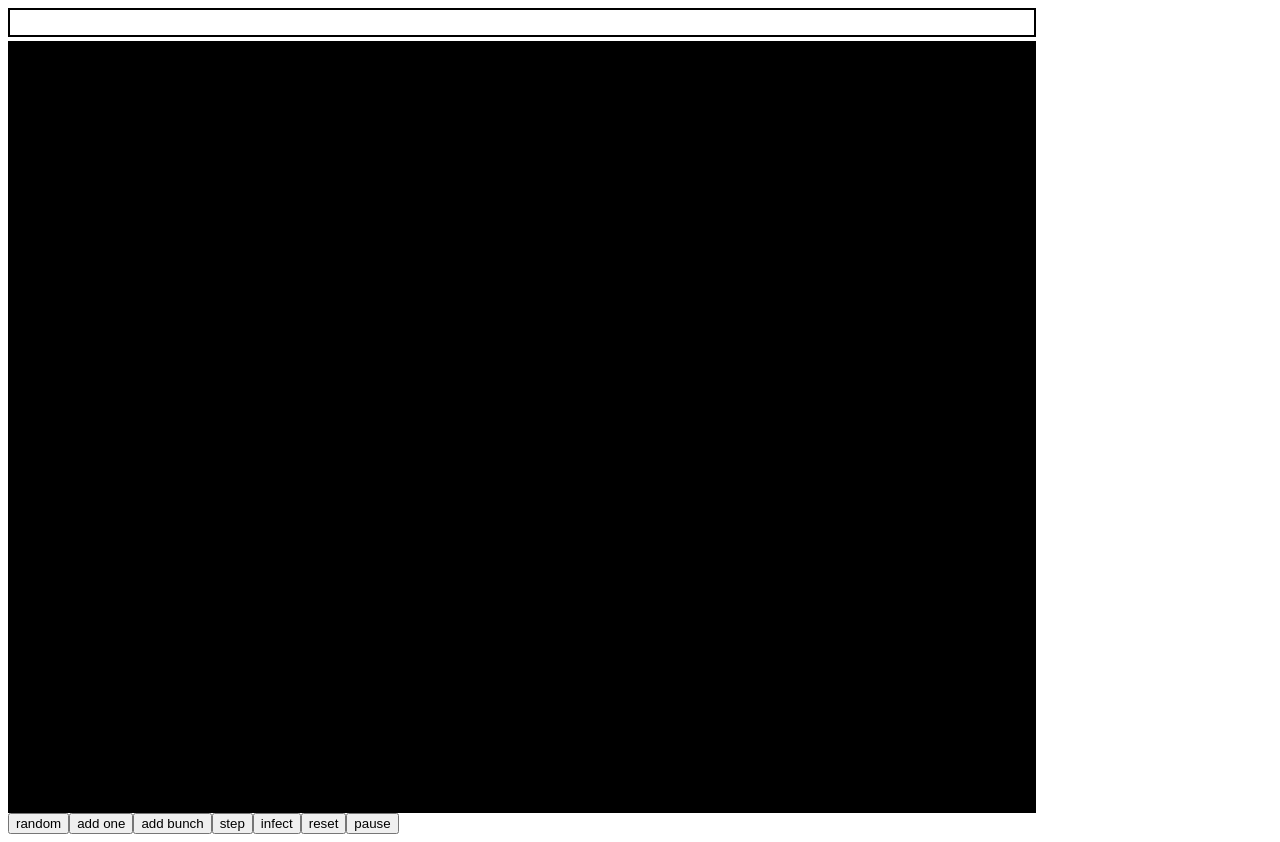
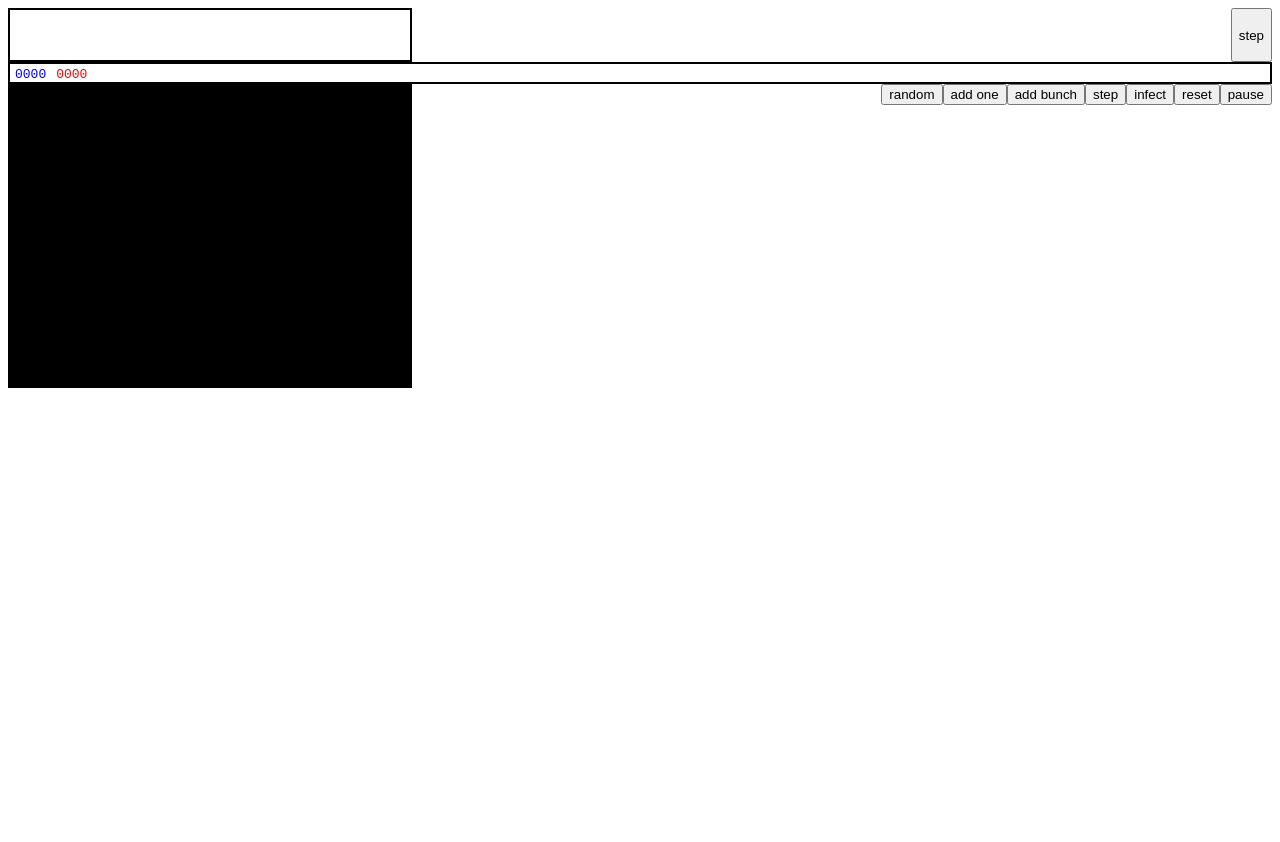
Before and after one commit to bkirkby/ReactBoids, a React (Create React App) app: page / in a window 1280 px wide. After the commit the page ends 800 px from the top, so only its background shows below. Built offline with nearby package versions, Linux system fonts and the light colour scheme.

Commit message:
implemented graphing

```diff
--- a/src/App.js
+++ b/src/App.js
@@ -1,4 +1,4 @@
-import React, { useEffect, useState, useCallback } from "react";
+import React, { useEffect, useState } from "react";
 import "./styles.css";
 
 import BirdCanvas from "./BirdCanvas";
@@ -6,56 +6,66 @@ import GraphCanvas from "./GraphCanvas";
 import Swarm from "./Swarm";
 
 export default function App() {
-  const [boidsCtx1, setBoidsCtx1] = useState();
-  const [boidsCtx2, setBoidsCtx2] = useState();
-  const [canvasWidth] = useState(1024);
-  const [canvasHeight] = useState(768);
+  const [boidsCtx, setBoidsCtx] = useState();
+  // const [boidsCtx2, setBoidsCtx2] = useState();
+  const [canvasWidth] = useState(400);
+  const [canvasHeight] = useState(300);
   const [boids, setBoids] = useState([]);
-  const [dispBuffer, setDispBuffer] = useState(1);
+  // const [dispBuffer, setDispBuffer] = useState(1);
 
   useEffect(() => {
     const canvasOne = document.getElementById("boidsCanvas-one");
-    setBoidsCtx1(canvasOne.getContext("2d"));
-    const canvasTwo = document.getElementById("boidsCanvas-two");
-    setBoidsCtx2(canvasTwo.getContext("2d"));
+    setBoidsCtx(canvasOne.getContext("2d"));
+    // const canvasTwo = document.getElementById("boidsCanvas-two");
+    // setBoidsCtx2(canvasTwo.getContext("2d"));
   }, []);
 
-  const switchDisplayBuffer = useCallback(() => {
-    setDispBuffer(dispBuffer => {
-      console.log(
-        "bk: App.js: App: switchDisplayBuffer: setDispBuffer: dispBuffer: ",
-        dispBuffer
-      );
-      return dispBuffer === 1 ? 2 : 1;
-    });
-  }, [setDispBuffer]);
+  // const switchDisplayBuffer = useCallback(() => {
+  //   setDispBuffer(dispBuffer => {
+  //     return dispBuffer === 1 ? 2 : 1;
+  //   });
+  // }, [setDispBuffer]);
 
-  useEffect(() => {
-    switchDisplayBuffer();
-  }, [boids, switchDisplayBuffer]);
+  // useEffect(() => {
+  //   switchDisplayBuffer();
+  // }, [boids, switchDisplayBuffer]);
+
+  const zeroFill = num => {
+    let ret = "";
+    const maxLen = 4;
+    for (let i = maxLen - ("" + num).length; i > 0; i--) {
+      ret += "0";
+    }
+    return ret + num;
+  };
 
   return (
-    <>
-      <GraphCanvas canvasWidth={canvasWidth} canvasHeight={25} />
+    <div className="app">
+      <GraphCanvas boids={boids} canvasWidth={canvasWidth} canvasHeight={50} />
+      <div className="counters">
+        <span className="normal">{zeroFill(boids.length)}</span>
+        <span className="infected">
+          {zeroFill(boids.filter(b => b.state === "infected").length)}
+        </span>
+      </div>
       <BirdCanvas
         id="boidsCanvas-one"
         canvasWidth={canvasWidth}
         canvasHeight={canvasHeight}
-        show={dispBuffer === 1 ? true : false}
       />
-      <BirdCanvas
+      {/*<BirdCanvas
         id="boidsCanvas-two"
         canvasWidth={canvasWidth}
         canvasHeight={canvasHeight}
         show={dispBuffer === 2 ? true : false}
-      />
+      />*/}
       <Swarm
-        boidsCtx={dispBuffer === 1 ? boidsCtx2 : boidsCtx1}
+        boidsCtx={boidsCtx}
         canvasWidth={canvasWidth}
         canvasHeight={canvasHeight}
         boids={boids}
         setBoids={setBoids}
       />
-    </>
+    </div>
   );
 }
--- a/src/BirdCanvas.js
+++ b/src/BirdCanvas.js
@@ -8,7 +8,7 @@ export default function BirdCanvas(props) {
       height={props.canvasHeight}
       style={{
         backgroundColor: "black",
-        display: props.show ? "flex" : "none"
+        flexBasis: props.canvasWidth + "px"
       }}
     />
   );
--- a/src/GraphCanvas.js
+++ b/src/GraphCanvas.js
@@ -1,5 +1,65 @@
-import React from "react";
+import React, { useEffect, useState } from "react";
 
-export default function GraphCanvas(props) {
-  return <canvas width={props.canvasWidth} height={props.canvasHeight} />;
+export default function GraphCanvas({ canvasWidth, canvasHeight, boids }) {
+  const [ctx, setCtx] = useState();
+  const [boidGraph, setBoidGraph] = useState([]); // {numInfected:0, numNormal:0}
+
+  useEffect(() => {
+    // clearCanvas
+    // if (ctx) {
+    //   ctx.beginPath();
+    //   ctx.fillStyle = "red";
+    //   ctx.clearRect(0, 0, canvasWidth, canvasHeight);
+    //   ctx.closePath();
+    // }
+    // drawGraph
+    const lineWidth = 2;
+    if (ctx) {
+      boidGraph.forEach((bg, i) => {
+        const infectedHeight = (bg.numInfected / bg.numNormal) * canvasHeight;
+        const normalHeight = canvasHeight - infectedHeight;
+
+        // infected
+        ctx.beginPath();
+        ctx.fillStyle = "red";
+        ctx.fillRect(
+          i * lineWidth,
+          canvasHeight - infectedHeight,
+          lineWidth,
+          infectedHeight
+        );
+        ctx.closePath();
+
+        // normal
+        ctx.beginPath();
+        ctx.fillStyle = "blue";
+        ctx.fillRect(i * lineWidth, 0, lineWidth, normalHeight);
+        ctx.closePath();
+      });
+    }
+  }, [ctx, boidGraph, canvasHeight, canvasWidth]);
+
+  const stepBoidGraph = () => {
+    setBoidGraph([
+      ...boidGraph,
+      {
+        numNormal: boids.length,
+        numInfected: boids.filter(b => b.state === "infected").length
+      }
+    ]);
+  };
+
+  useEffect(() => {
+    setCtx(document.getElementById("graph").getContext("2d"));
+    // setInterval(()=>{
+    //   stepBoidGraph();
+    // }, 1000);
+  }, []);
+
+  return (
+    <>
+      <canvas id="graph" width={canvasWidth} height={canvasHeight} />
+      <button onClick={() => stepBoidGraph()}>step</button>
+    </>
+  );
 }
--- a/src/Swarm.js
+++ b/src/Swarm.js
@@ -19,8 +19,7 @@ export default function Swarm({
 }) {
   const [step, setStep] = useState(1);
   const [boidId, setBoidId] = useState(3);
-  //  const [boids, setBoids] = useState([]);
-  const [infectionRadius, setInfectionRadius] = useState(3);
+  const [infectionRadius, setInfectionRadius] = useState(8);
   const [isPaused, setIsPaused] = useState(false);
   const clearCanvas = useCallback(() => {
     if (boidsCtx) {
@@ -30,6 +29,7 @@ export default function Swarm({
       boidsCtx.closePath();
     }
   }, [canvasHeight, canvasWidth, boidsCtx]);
+  // const animFrameReq = useRef();
 
   const wrap = (val, min, max) => {
     if (val < min) {
@@ -64,6 +64,8 @@ export default function Swarm({
       // 3. cohesion - steer toward average position of neighbors
 
       //const infectionRadius = boid.radius * 2;
+
+      // animFrameReq.current = requestAnimationFrame(stepBoid);
 
       const neighbors = getNeighbors(boid);
 
@@ -173,11 +175,13 @@ export default function Swarm({
     const intervalId = setInterval(() => {
       handleStep();
     }, 40);
+    //requestAnimationFrame(handleStep);
     return () => {
       // teardown code here
       clearInterval(intervalId);
+      // cancelAnimationFrame(animFrameReq.current);
     };
-  }, [clearCanvas, handleStep]);
+  }, [handleStep]);
 
   const handleRandomClick = () => {
     if (boidsCtx) {
@@ -197,7 +201,7 @@ export default function Swarm({
 
   const handleAddBunch = () => {
     const bunch = 50;
-    const radius = 1;
+    const radius = 3;
     let newBoids = [];
     for (let i = 0; i < bunch; i++) {
       newBoids.push({
@@ -217,7 +221,7 @@ export default function Swarm({
   };
 
   const handleAddOne = () => {
-    const radius = 1;
+    const radius = 3;
     setBoids([
       ...boids,
       {
--- a/src/styles.css
+++ b/src/styles.css
@@ -19,7 +19,6 @@
 
 canvas {
   border: 2px solid black;
-  flex-basis: 100%;
 }
 
 span {
```
